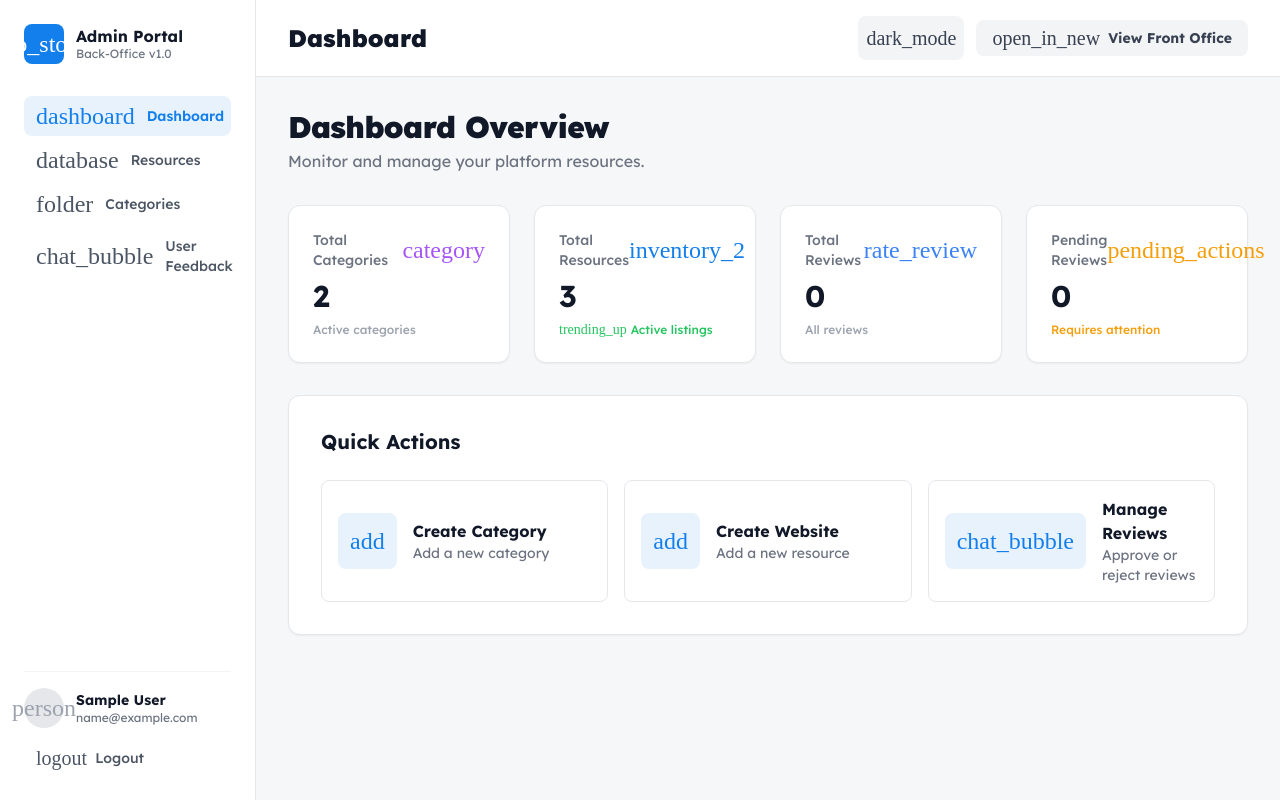
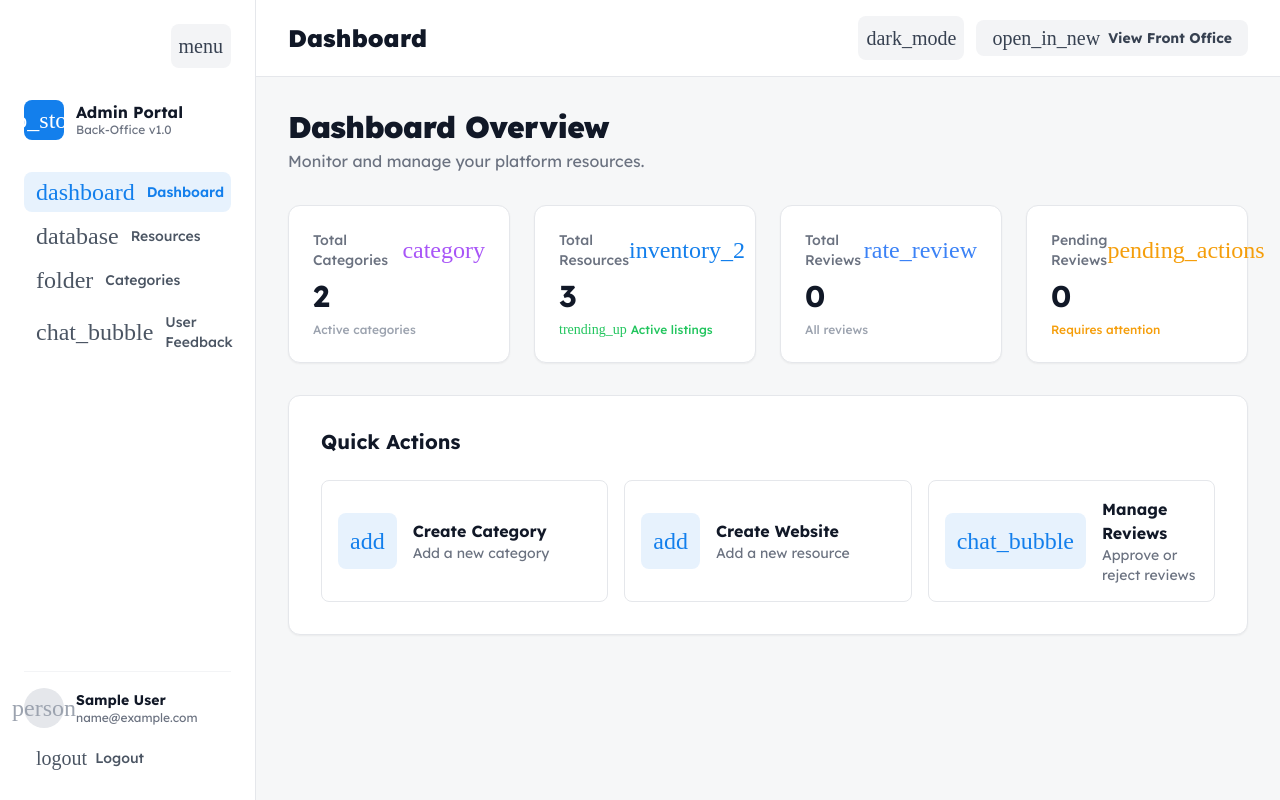
Before and after one commit to iliass7777/CPAS_MARKETING, a PHP site: page /back-office/index.php in a window 1280 px wide. Run offline with PHP 8.4, Linux system fonts and the light colour scheme; the visitor is signed in with stand-in values (Sample User, id 1); data comes from the database, SQL or seed files in the repository; some web fonts are replaced.

Commit message:
fixer back-office issues

```diff
--- a/back-office/index.php
+++ b/back-office/index.php
@@ -60,21 +60,36 @@ $pendingReviews = count(array_filter($reviewModel->getAll(), function($r) {
         body {
             font-family: 'Lexend', sans-serif;
         }
+        #sidebar {
+            transition: width 0.3s ease;
+        }
+        #sidebar.collapsed {
+            width: 4rem;
+        }
+        #sidebar.collapsed .sidebar-text {
+            display: none;
+        }
     </style>
 </head>
 
 <body class="bg-background-light dark:bg-background-dark min-h-screen">
     <div class="flex h-screen overflow-hidden">
         <!-- Sidebar Navigation -->
-        <aside
+        <aside id="sidebar"
             class="w-64 bg-white dark:bg-background-dark border-r border-gray-200 dark:border-gray-800 flex flex-col">
             <div class="p-6 flex flex-col gap-8 h-full">
+                <!-- Toggle Button -->
+                <div class="flex justify-end">
+                    <button id="sidebar-toggle" class="p-2 rounded-lg bg-gray-100 dark:bg-gray-800 hover:bg-gray-200 dark:hover:bg-gray-700 transition-colors">
+                        <span class="material-symbols-outlined text-xl text-gray-700 dark:text-gray-300">menu</span>
+                    </button>
+                </div>
                 <!-- Brand -->
                 <div class="flex items-center gap-3">
                     <div class="bg-primary size-10 rounded-lg flex items-center justify-center text-white">
                         <span class="material-symbols-outlined">auto_stories</span>
                     </div>
-                    <div class="flex flex-col">
+                    <div class="flex flex-col sidebar-text">
                         <h1 class="text-gray-900 dark:text-white text-base font-bold leading-tight">Admin Portal</h1>
                         <p class="text-gray-500 dark:text-gray-400 text-xs font-normal">Back-Office v1.0</p>
                     </div>
@@ -83,22 +98,22 @@ $pendingReviews = count(array_filter($reviewModel->getAll(), function($r) {
                 <nav class="flex flex-col gap-1 grow">
                     <a class="flex items-center gap-3 px-3 py-2 rounded-lg bg-primary/10 text-primary" href="index.php">
                         <span class="material-symbols-outlined text-[24px]">dashboard</span>
-                        <p class="text-sm font-semibold">Dashboard</p>
+                        <p class="text-sm font-semibold sidebar-text">Dashboard</p>
                     </a>
                     <a class="flex items-center gap-3 px-3 py-2 rounded-lg text-gray-600 dark:text-gray-300 hover:bg-gray-100 dark:hover:bg-gray-800 transition-colors"
                         href="websites.php">
                         <span class="material-symbols-outlined text-[24px]">database</span>
-                        <p class="text-sm font-medium">Resources</p>
+                        <p class="text-sm font-medium sidebar-text">Resources</p>
                     </a>
                     <a class="flex items-center gap-3 px-3 py-2 rounded-lg text-gray-600 dark:text-gray-300 hover:bg-gray-100 dark:hover:bg-gray-800 transition-colors"
                         href="categories.php">
                         <span class="material-symbols-outlined text-[24px]">folder</span>
-                        <p class="text-sm font-medium">Categories</p>
+                        <p class="text-sm font-medium sidebar-text">Categories</p>
                     </a>
                     <a class="flex items-center gap-3 px-3 py-2 rounded-lg text-gray-600 dark:text-gray-300 hover:bg-gray-100 dark:hover:bg-gray-800 transition-colors"
                         href="reviews.php">
                         <span class="material-symbols-outlined text-[24px]">chat_bubble</span>
-                        <p class="text-sm font-medium">User Feedback</p>
+                        <p class="text-sm font-medium sidebar-text">User Feedback</p>
                     </a>
                 </nav>
                 <!-- Profile Footer -->
@@ -107,14 +122,14 @@ $pendingReviews = count(array_filter($reviewModel->getAll(), function($r) {
                         <div class="size-10 rounded-full bg-cover bg-center bg-gray-200 dark:bg-gray-700 flex items-center justify-center">
                             <span class="material-symbols-outlined text-gray-400">person</span>
                         </div>
-                        <div class="flex flex-col overflow-hidden">
+                        <div class="flex flex-col overflow-hidden sidebar-text">
                             <p class="text-sm font-bold text-gray-900 dark:text-white truncate"><?php echo htmlspecialchars($_SESSION['full_name'] ?? 'Admin User'); ?></p>
                             <p class="text-xs text-gray-500 dark:text-gray-400 truncate"><?php echo htmlspecialchars($_SESSION['email'] ?? 'admin@platform.com'); ?></p>
                         </div>
                     </div>
                     <a href="logout.php" class="flex items-center gap-2 w-full px-3 py-2 rounded-lg text-gray-600 dark:text-gray-300 hover:bg-red-50 dark:hover:bg-red-900/20 hover:text-red-600 dark:hover:text-red-400 transition-colors">
                         <span class="material-symbols-outlined text-[20px]">logout</span>
-                        <span class="text-sm font-medium">Logout</span>
+                        <span class="text-sm font-medium sidebar-text">Logout</span>
                     </a>
                 </div>
             </div>
@@ -237,6 +252,11 @@ $pendingReviews = count(array_filter($reviewModel->getAll(), function($r) {
             </div>
         </main>
     </div>
+    <script>
+        document.getElementById('sidebar-toggle').addEventListener('click', function() {
+            document.getElementById('sidebar').classList.toggle('collapsed');
+        });
+    </script>
 </body>
 
 </html>
```
